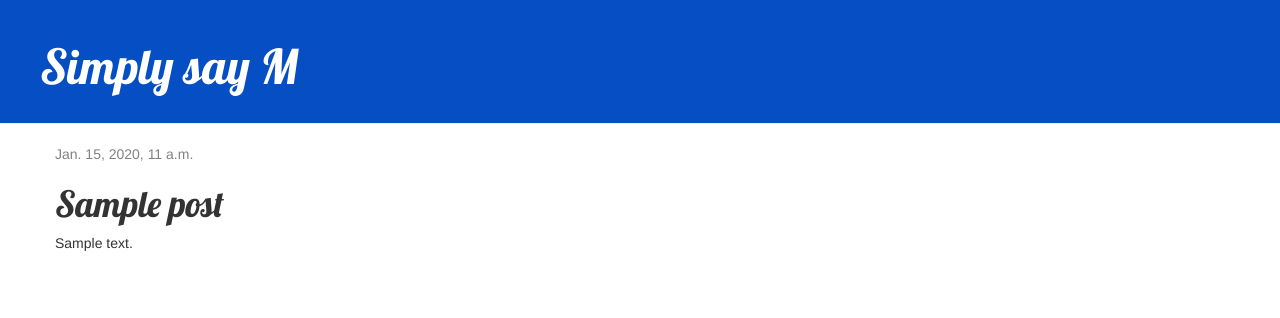
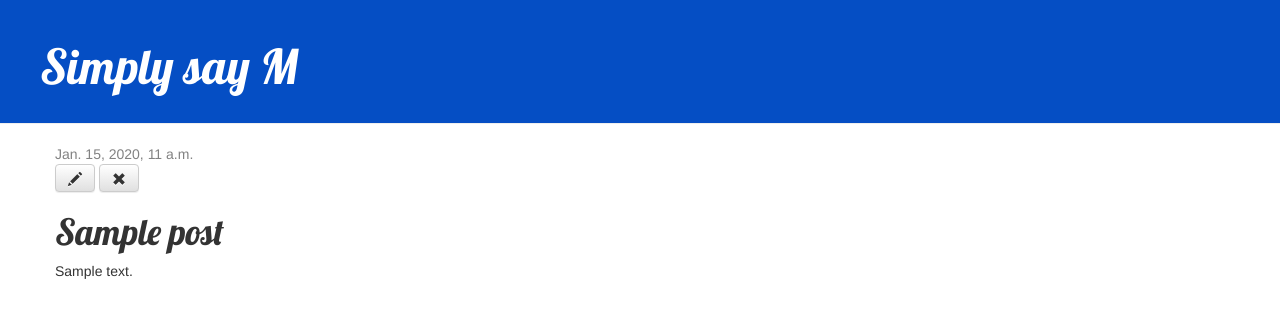
Before and after one commit to StarfishM/my-first-blog, a Django app: page /post/1/ in a window 1280 px wide. Shown: the top 318 px of the page. Run offline with Django 3.2, Linux system fonts and the light colour scheme; tables that the repository leaves empty hold one stand-in row (values such as "Sample post"); some libraries are stand-ins or nearby versions.

Commit message:
possibly fixed the edit and delete show up for published posts as well

```diff
--- a/mysite/blog/templates/blog/post_detail.html
+++ b/mysite/blog/templates/blog/post_detail.html
@@ -6,10 +6,10 @@
     <div class="date">
         {{ post.published_date }}
     </div>
+    <a class="btn btn-default" href="{% url 'post_edit' pk=post.pk %}"><span class="glyphicon glyphicon-pencil"></span></a>
+    <a class="btn btn-default" href="{% url 'post_remove' pk=post.pk %}"><span class="glyphicon glyphicon-remove"></span></a>
 {% else %}
-    <a class="btn btn-default" href="{% url 'post_edit' pk=post.pk %}"><span class="glyphicon glyphicon-pencil"></span></a>
     <a class="btn btn-default" href="{% url 'post_publish' pk=post.pk %}">Publish</a>
-    <a class="btn btn-default" href="{% url 'post_remove' pk=post.pk %}"><span class="glyphicon glyphicon-remove"></span></a>
 {% endif %}
 
         <h1>{{ post.title }}</h1>
```
